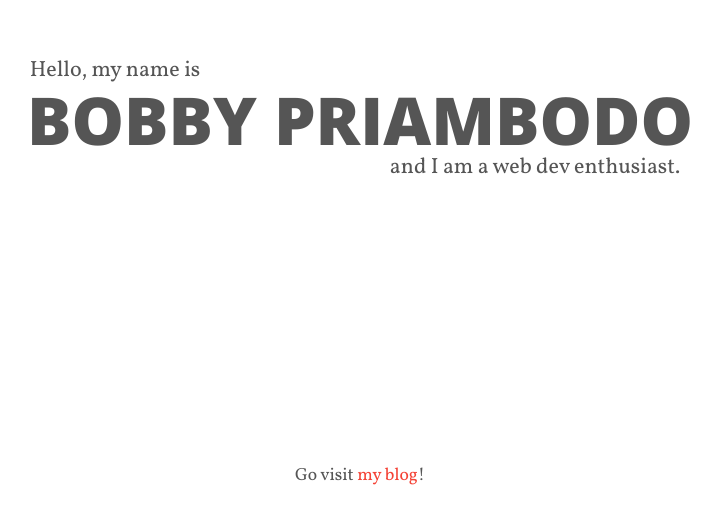
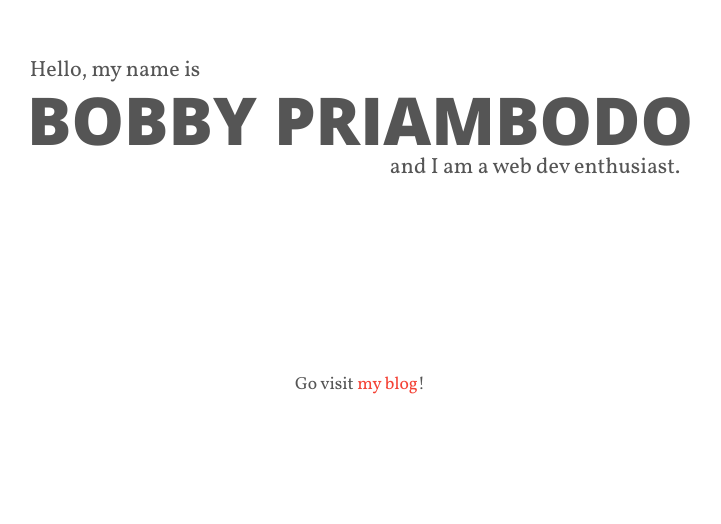
Before and after one commit to bobbypriam/old-bobbypriambodo.github.io, a website: page index.html in a window 1280 px wide. Shown: the part 244-768 px from the top of the page, without its empty margins (280-1001 px from the left). Drawn offline with nearby package versions, Linux system fonts and the light colour scheme.

Commit message:
Avoid using absolute position for footer

```diff
--- a/src/style.scss
+++ b/src/style.scss
@@ -73,10 +73,7 @@ header {
 }
 
 footer {
-  bottom: 50px;
+  margin-top: 15%;
   font-size: .8em;
-  left: 0;
-  position: absolute;
-  right: 0;
   text-align: center;
 }
```
Also changed, not shown: dist/style.min.css, 1 other file.
